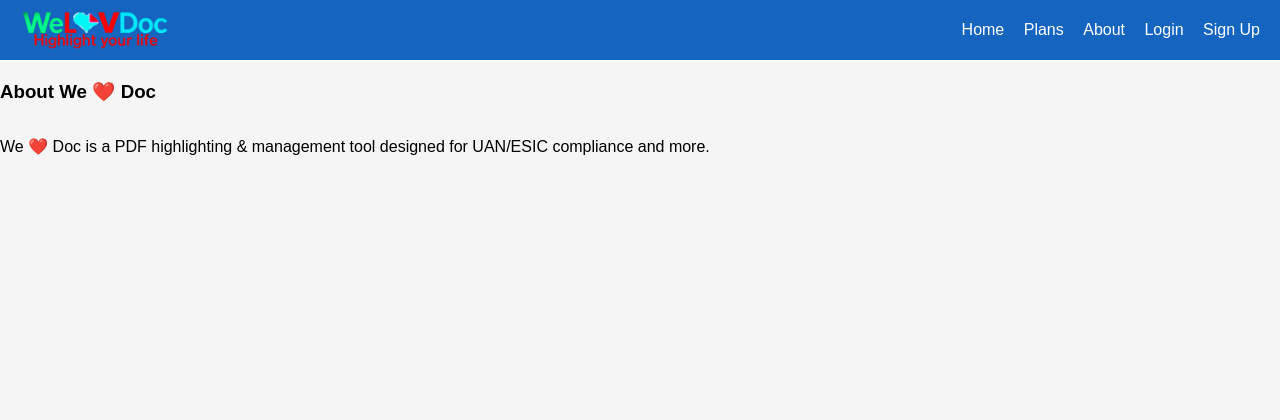
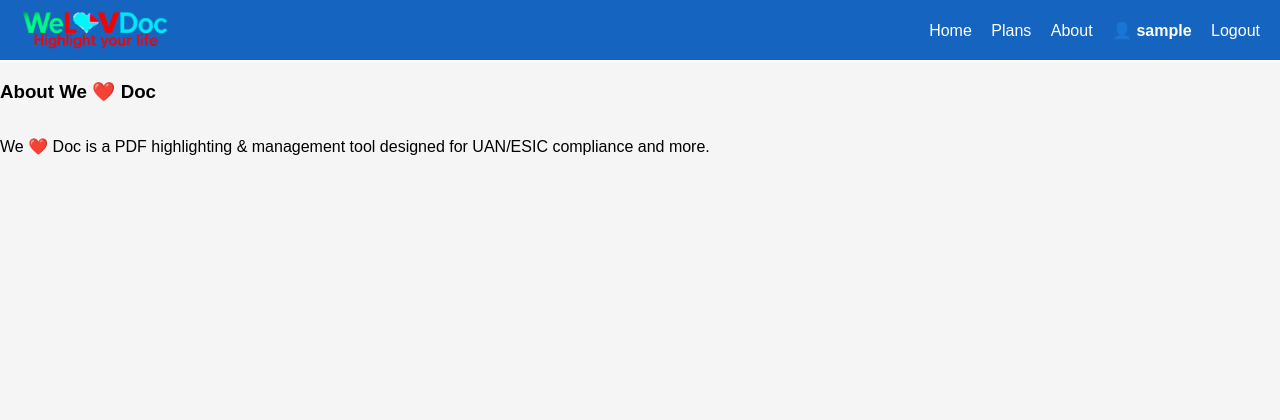
Before and after one commit to ajaysinghrajput9370/WeLoveDoc, a Flask app: page /about in a window 1280 px wide. Shown: the top 420 px of the page. Run offline with Flask 3, Linux system fonts and the light colour scheme; the visitor is signed in with stand-in values (Sample User, id 1).

Commit message:
Update base.html

```diff
--- a/templates/base.html
+++ b/templates/base.html
@@ -16,6 +16,7 @@
     .container { max-width: 800px; margin: 40px auto; background: white; padding: 20px; border-radius: 8px; flex:1; }
     footer { background: #1565C0; color: white; text-align: center; padding: 12px; margin-top:auto; font-size: 14px; }
     .logo { height: 40px; } /* logo size control */
+    .username { margin-left:15px; font-weight:bold; }
   </style>
 </head>
 <body>
@@ -25,7 +26,9 @@
       <a href="{{ url_for('index') }}">Home</a>
       <a href="{{ url_for('plans') }}">Plans</a>
       <a href="{{ url_for('about') }}">About</a>
-      {% if user %}
+
+      {% if session.get('user') %}
+        <span class="username">👤 {{ session['user'] }}</span>
         <a href="{{ url_for('logout') }}">Logout</a>
       {% else %}
         <a href="{{ url_for('login') }}">Login</a>
```
